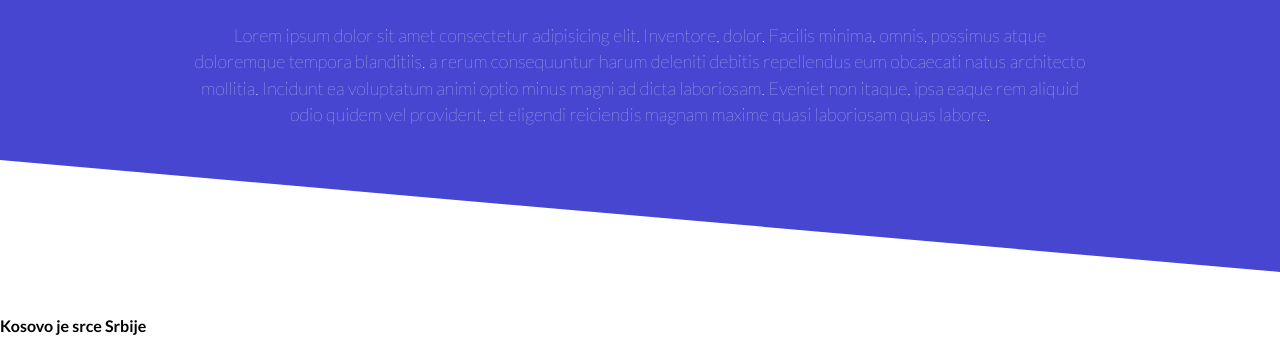
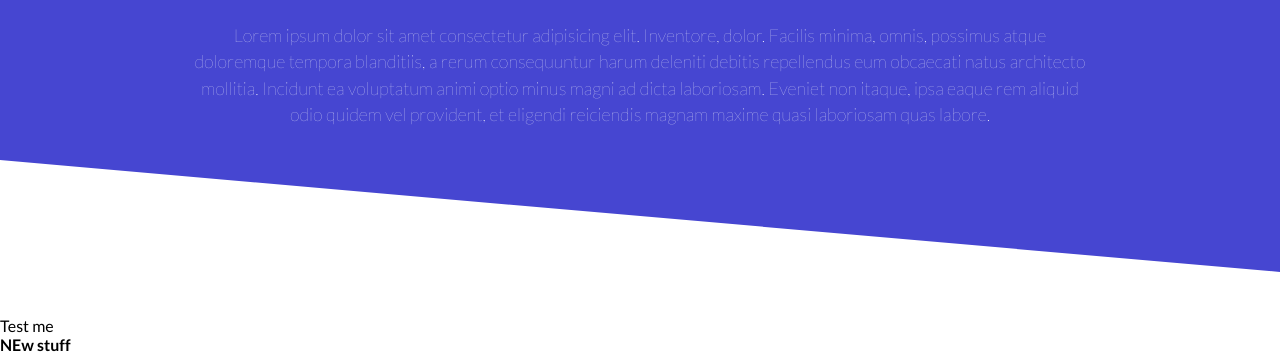
Before and after one commit to nikolamrsic/landing, a website: page index.html in a window 1280 px wide. Shown: the part 661-1015 px from the top of the page. Drawn offline with Linux system fonts and the light colour scheme.

Commit message:
Added Button

```diff
--- a/index.html
+++ b/index.html
@@ -54,6 +54,7 @@
 
         <div class="diagonal"></div>
      </div>
-     <h1>Kosovo je srce Srbije</h1>
+      <button>Test me</button>
+      <h1>NEw stuff</h1>
   </body>
 </html>
```
